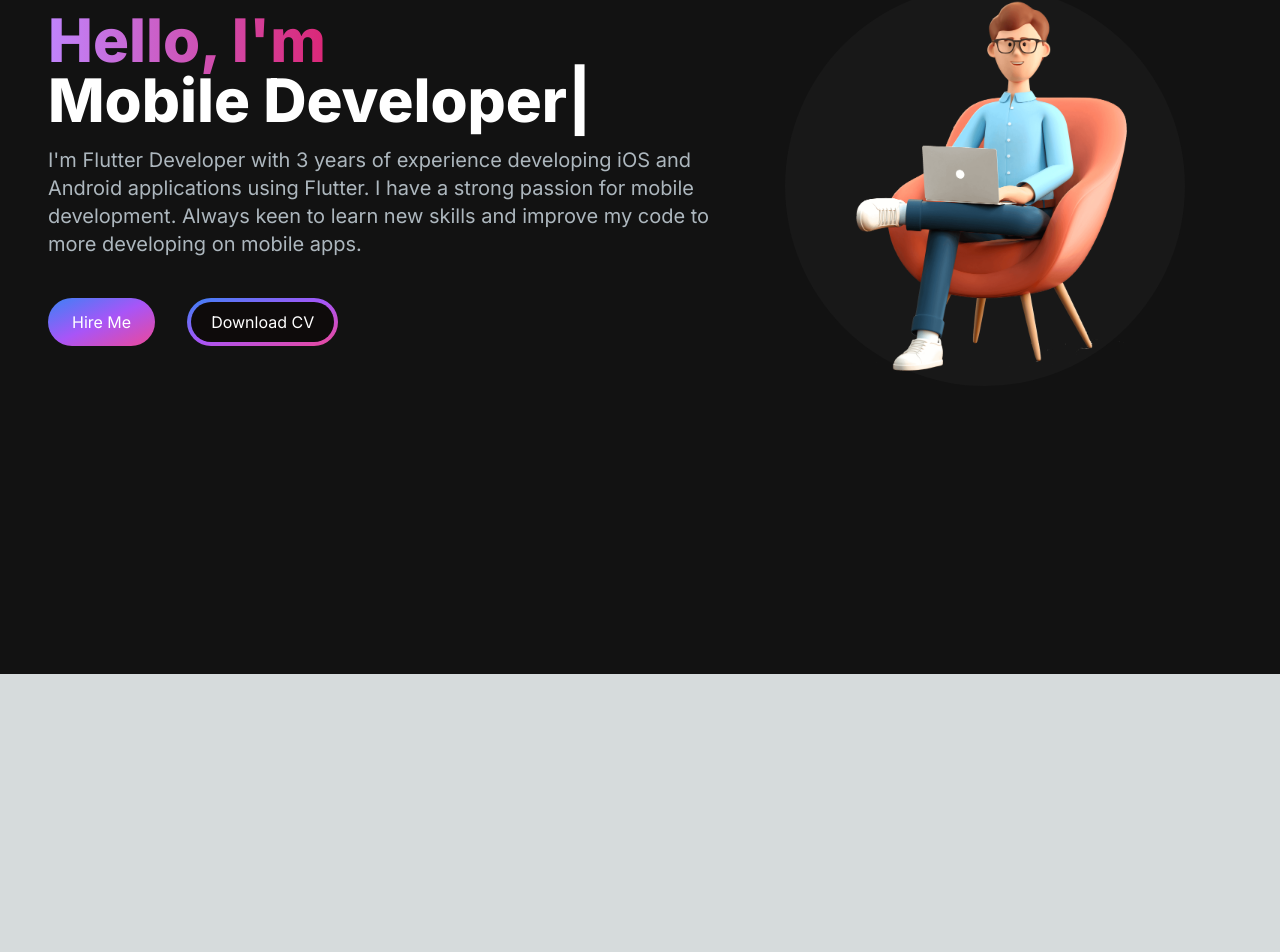
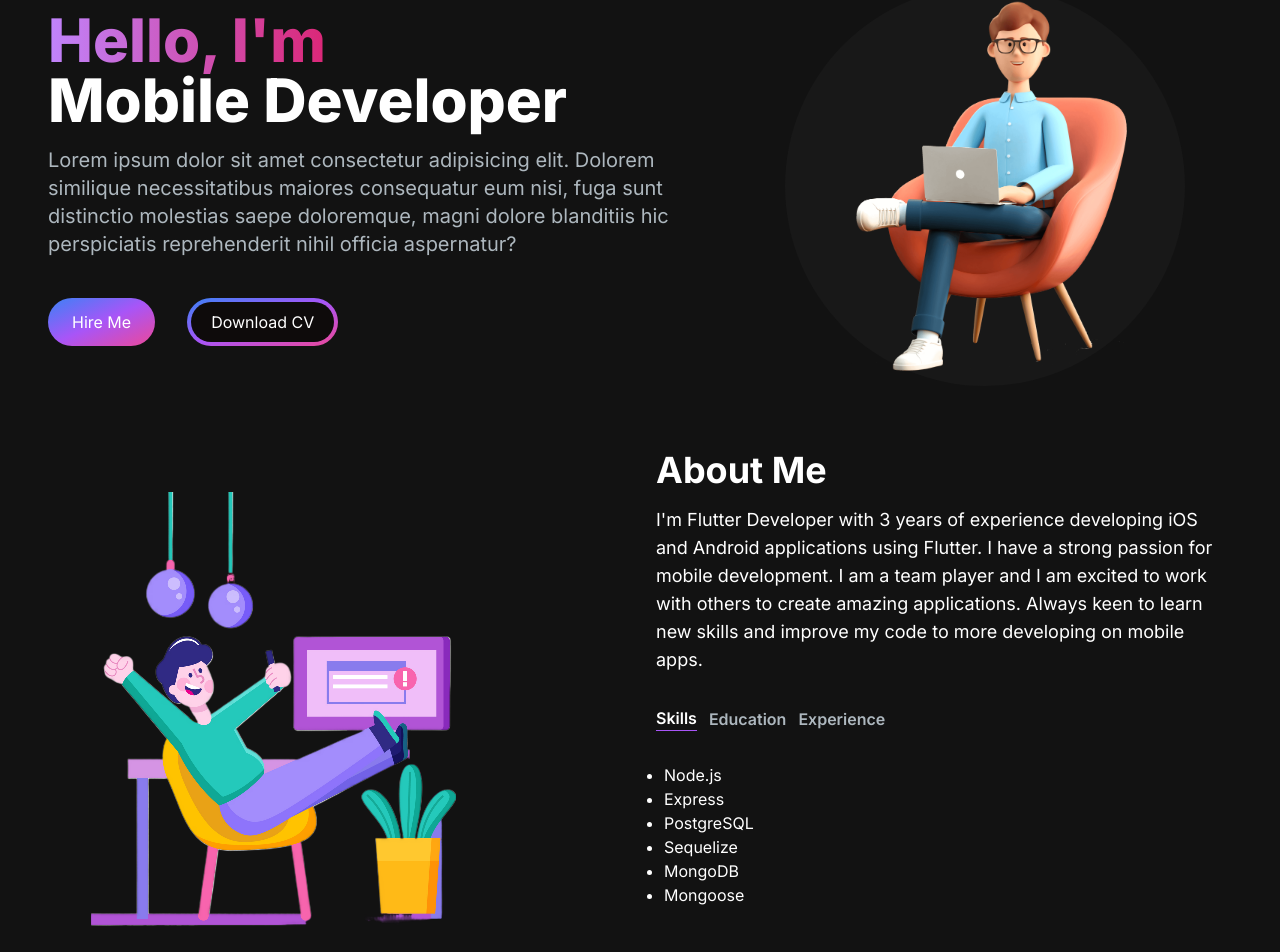
Before and after one commit to AdityaAde/portfolio-web, a Next.js app: page / in a window 1280 px wide. Shown: the part 126-1078 px from the top of the page. Before the commit the page ends 800 px from the top, so only its background shows below. Built offline with nearby package versions, Linux system fonts and the light colour scheme.

Commit message:
create about me section

```diff
--- /dev/null
+++ b/src/app/components/AboutSection.jsx
@@ -0,0 +1,92 @@
+"use client";
+
+import React, { useTransition, useState } from "react";
+import Image from "next/image";
+import TabButton from "./TabButton";
+
+const TAB_DATA = [
+  {
+    title: "Skills",
+    id: "skills",
+    content: (
+      <ul className="list-disc pl-2">
+        <li>Node.js</li>
+        <li>Express</li>
+        <li>PostgreSQL</li>
+        <li>Sequelize</li>
+        <li>MongoDB</li>
+        <li>Mongoose</li>
+      </ul>
+    ),
+  },
+  {
+    title: "Education",
+    id: "education",
+    content: (
+      <ul className="list-disc pl-2">
+        <li>Fullstack Academy of Code</li>
+        <li>University of California, Santa Cruz</li>
+      </ul>
+    ),
+  },
+  {
+    title: "Experience",
+    id: "experience",
+    content: (
+      <ul className="list-disc pl-2">
+        <li>AWS Cloud Practitioner</li>
+        <li>Google Professional Cloud Developer</li>
+      </ul>
+    ),
+  },
+];
+
+const AboutSection = () => {
+  const [tab, setTab] = useState("skills");
+  const [isPending, startTransition] = useTransition();
+
+  const handleTabChange = (id) => {
+    startTransition(() => {
+      setTab(id);
+    });
+  };
+  return (
+    <section className="text-white">
+      <div className="md:grid md:grid-cols-2 gap-8 sm:py-16 ">
+        <Image src="/images/about.png" height={500} width={500} />
+        <div className="mt-4 md:mt-0 text-left flex flex-col h-full">
+          <h2 className="text-4xl font-bold text-white mb-4">About Me</h2>
+          <p className="text-base lg:text-lg">
+            I'm Flutter Developer with 3 years of experience developing iOS and
+            Android applications using Flutter. I have a strong passion for
+            mobile development. I am a team player and I am excited to work with
+            others to create amazing applications. Always keen to learn new
+            skills and improve my code to more developing on mobile apps.
+          </p>
+          <div className="flex flex-row justify-start mt-8">
+            <TabButton
+              selectTab={() => handleTabChange("skills")}
+              active={tab === "skills"}>
+              Skills
+            </TabButton>
+            <TabButton
+              selectTab={() => handleTabChange("education")}
+              active={tab === "education"}>
+              Education
+            </TabButton>
+            <TabButton
+              selectTab={() => handleTabChange("experience")}
+              active={tab === "experience"}>
+              Experience
+            </TabButton>
+          </div>
+          <div className="mt-8">
+            {TAB_DATA.find((t) => t.id === tab).content}
+          </div>
+        </div>
+      </div>
+    </section>
+  );
+};
+
+export default AboutSection;
--- a/src/app/components/HeroSection.jsx
+++ b/src/app/components/HeroSection.jsx
@@ -23,10 +23,10 @@ const HeroSection = () => {
             />
           </h1>
           <p className="text-[#ADB7BE] text-base sm:text-lg lg:text-xl mb-6">
-            I'm Flutter Developer with 3 years of experience developing iOS and
-            Android applications using Flutter. I have a strong passion for
-            mobile development. Always keen to learn new skills and improve my
-            code to more developing on mobile apps.
+            Lorem ipsum dolor sit amet consectetur adipisicing elit. Dolorem
+            similique necessitatibus maiores consequatur eum nisi, fuga sunt
+            distinctio molestias saepe doloremque, magni dolore blanditiis hic
+            perspiciatis reprehenderit nihil officia aspernatur?
           </p>
           <div>
             <button className="bg-gradient-to-br from-blue-500 via-purple-500 to-pink-500 hover:bg-slate-200 text-white px-6 py-3 rounded-full mr-4">
--- a/src/app/components/Navbar.jsx
+++ b/src/app/components/Navbar.jsx
@@ -28,7 +28,7 @@ const Navbar = () => {
         <Link
           href={"/"}
           className="text-2xl md:text-5xl text-white font-semibold">
-          LOGO
+          {"{ }"}
         </Link>
         <div className="mobile-menu block md:hidden">
           {!navbarOpen ? (
--- /dev/null
+++ b/src/app/components/TabButton.jsx
@@ -0,0 +1,17 @@
+import React from "react";
+
+const TabButton = ({ active, selectTab, children }) => {
+  const buttonClasses = active
+    ? "text-white border-purple-500 border-b"
+    : "text-[#ADB7BE]";
+
+  return (
+    <button onClick={selectTab}>
+      <p className={`mr-3 font-semibold hover:text-white ${buttonClasses}`}>
+        {children}
+      </p>
+    </button>
+  );
+};
+
+export default TabButton;
--- a/src/app/page.js
+++ b/src/app/page.js
@@ -1,6 +1,7 @@
 
 "use client";
 
+import AboutSection from './components/AboutSection';
 import HeroSection from './components/HeroSection'
 import Navbar from './components/Navbar'
 
@@ -10,6 +11,7 @@ export default function Home() {
       <Navbar />
       <div className='container mt-24 mx-auto px-12 py-4'>
       <HeroSection />
+      <AboutSection/>
       </div>
 
     </main>
```
Also changed, not shown: public/images/about.png (added).
